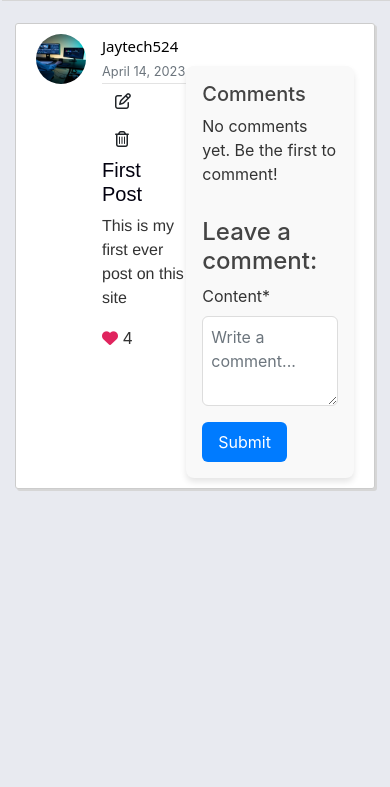
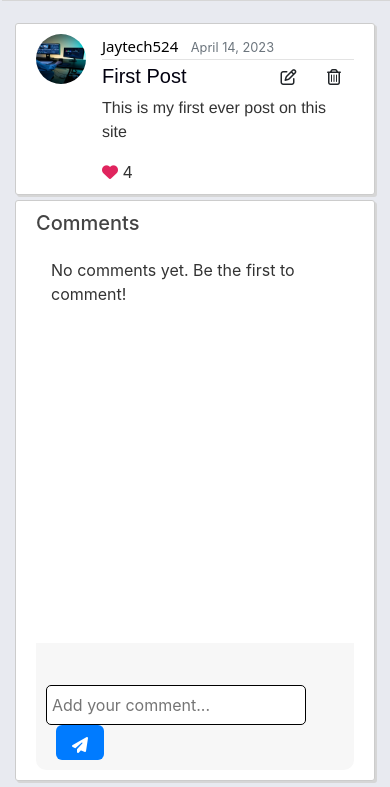
Before and after one commit to jaytech504/Django, a Django app: page /post/1/ in a window 390 px wide. Shown: the part 57-844 px from the top of the page. Run offline with Django 4.2, Linux system fonts and the light colour scheme; a user stored in the database is signed in; data comes from the database, SQL or seed files in the repository; data that the repository does not hold is empty; some libraries are stand-ins or nearby versions.

Commit message:
added comment feature

```diff
--- a/blog/static/css/main.css
+++ b/blog/static/css/main.css
@@ -202,6 +202,9 @@ a.article-title:hover {
   margin-top: 10px;
 }
 
+.like-btn i:hover {
+  color: #e0245e;
+}
 
 .like-btn .far {
   color: #657786;
@@ -370,12 +373,7 @@ a.article-title:hover {
   background-color: #00aced;
   background-image: none;
 }
-@media (max-width: 576px){
-  .side-bar {
-    display: none;
-  }
 
-}
 .notification-list {
   list-style: none;
   padding: 0;
@@ -406,7 +404,7 @@ a.article-title:hover {
 }
 .timestamp {
   color: #6c757d;
-  font-size: 0.875rem;
+  font-size: 0.7rem;
 }
 .notification-icon {
   color: #6c757d;
@@ -607,6 +605,51 @@ a.article-title:hover {
 
 
 /* General styles for the comment section */
+.comment-box {
+  padding: 15px;
+  height: 400px;
+  overflow-y: auto;
+  background: white;
+}
+
+.comment-footer {
+  padding: 10px;
+  background: #f7f7f7;
+  display: flex;
+  border-bottom-left-radius: 10px;
+  border-bottom-right-radius: 10px;
+}
+
+.comment-footer button {
+  background: #0084b4;
+  color: #fff;
+  border: none;
+  padding: 2px;
+  border-radius: 5px;
+  margin-left: 10px;
+  cursor: pointer;
+  height: 35px;
+}
+
+.com-btn {
+  margin-left: 20px;
+}
+
+.com-btn a {
+  color: black;
+}
+
+.com-btn a:hover {
+  color: #0084b4;
+}
+
+.comment-input {
+  border-radius: 5px;
+  border: 1px solid black;
+  padding: 5px;
+  height: 40px;
+}
+
 .comments-section {
   margin-top: 2rem;
   padding: 1rem;
--- a/blog/templates/blog/base.html
+++ b/blog/templates/blog/base.html
@@ -9,6 +9,7 @@
     <!-- Bootstrap CSS -->
     <link href="https://stackpath.bootstrapcdn.com/bootstrap/4.5.2/css/bootstrap.min.css" rel="stylesheet">
     <link rel="stylesheet" href="https://cdn.jsdelivr.net/npm/bootstrap@4.0.0/dist/css/bootstrap.min.css" integrity="sha384-Gn5384xqQ1aoWXA+058RXPxPg6fy4IWvTNh0E263XmFcJlSAwiGgFAW/dAiS6JXm" crossorigin="anonymous">
+    <link rel="stylesheet" href="https://cdn.jsdelivr.net/npm/bootstrap-icons@1.11.3/font/bootstrap-icons.min.css">
     <link rel="stylesheet" href="https://cdnjs.cloudflare.com/ajax/libs/font-awesome/6.4.2/css/all.min.css">
     <link rel="stylesheet" href="https://maxcdn.bootstrapcdn.com/bootstrap/4.0.0/css/bootstrap.min.css">
     <link rel="stylesheet" type="text/css" href="{% static 'css/main.css' %}">
@@ -76,19 +77,9 @@
       {% endif %}
       {% block content %}{% endblock %}
     </div>
-    <div class="col-md-4 side-bar">
-      <div class="content-section">
-        <h3>Our Sidebar</h3>
-        <p class='text-muted'>You can put any information here you'd like.
-          <ul class="list-group">
-            <li class="list-group-item list-group-item-light">Latest Posts</li>
-            <li class="list-group-item list-group-item-light">Announcements</li>
-            <li class="list-group-item list-group-item-light">Calendars</li>
-            <li class="list-group-item list-group-item-light">etc</li>
-          </ul>
-        </p>
-      </div>
-    </div>
+
+      {% block side %}{% endblock %}
+
   </div>
 </main>
 <script src="https://code.jquery.com/jquery-3.6.0.min.js"></script>
--- a/blog/templates/blog/post_detail.html
+++ b/blog/templates/blog/post_detail.html
@@ -36,14 +36,23 @@
     </span>
     <span id="like-count-{{ post.id }}">{{ post.like_set.count }}</span>
 </div>
-<div class="comments-section">
+</article>
+{% endblock content %}
+
+{% block side %}
+<div class="col-md-4 side-bar">
+    <div class="content-section">
   <h5>Comments</h5>
-  <div>
+  <div class="comment-box" id="comment-box">
       {% for comment in comments %}
           <div class="comment">
-              <div class="comment-avatar"></div>
+              <div class="comment-avatar"><img class="rounded-circle" width="40px" height="40px" src="{{ comment.user.profile.image.url }}"></div>
               <div class="comment-content">
-                  <strong>{{ comment.user.username }}</strong>
+                {% if comment.user == user %}
+                  <strong><a href="{% url 'my_profile' %}">{{ comment.user.username }}</a></strong>
+                {% else %}
+                  <strong><a href="{% url 'profile' comment.user.username %}">{{ comment.user.username }}</a></strong>
+                {% endif %}
                   <small>{{ comment.timestamp|date:"F j, Y, g:i a" }}</small>
                   <p>{{ comment.content }}</p>
               </div>
@@ -54,17 +63,19 @@
   </div>
 
   {% if user.is_authenticated %}
+    <div class="comment-footer">
       <div class="comment-form">
-          <h4>Leave a comment:</h4>
           <form method="POST">
               {% csrf_token %}
-              {{ form|crispy }}
-              <button type="submit">Submit</button>
+              <input type="text" name="content" placeholder="Add your comment..." class="comment-input">
+              <button type="submit"><i class="fa fa-paper-plane"></i></button>
           </form>
       </div>
+    </div>
   {% else %}
       <p><a href="{% url 'login' %}">Login</a> to leave a comment.</p>
   {% endif %}
-</div>
-</article>
-{% endblock content %}
+  </div>
+  </div>
+
+{% endblock %}
--- a/blog/views.py
+++ b/blog/views.py
@@ -10,6 +10,7 @@ from django.contrib.auth.decorators import login_required
 from django.utils.decorators import method_decorator
 from django.contrib.auth.mixins import LoginRequiredMixin, UserPassesTestMixin
 from django.views import View
+from users.models import Notification
 from users import models as user_models
 from django.views.generic import ListView, DetailView, CreateView, UpdateView, DeleteView
 # Create your views here.
@@ -20,11 +21,14 @@ class PostListView(ListView):
     context_object_name = 'posts'
     ordering = ['-date_posted']
 
+
     def get_context_data(self, **kwargs):
         context = super().get_context_data(**kwargs)
         if self.request.user.is_authenticated:
             user_likes = Like.objects.filter(user=self.request.user).values_list('post_id', flat=True)
             context['user_likes'] = user_likes
+            notifications = Notification.objects.filter(recipient=self.request.user).order_by('-timestamp')
+            context['notifications'] = notifications
         return context
 
 
@@ -52,7 +56,7 @@ class PostDetailView(DetailView):
     def get_context_data(self, **kwargs):
         post = self.get_object()
         context = super().get_context_data(**kwargs)
-        context['comments'] = post.comments.all()
+        context['comments'] = post.comments.all().order_by('-timestamp')
         context['form'] = CommentForm()
         if self.request.user.is_authenticated:
             context['user_liked'] = Like.objects.filter(user=self.request.user, post=self.object).exists()
```
Also changed, not shown: blog/templates/blog/home.html (+30 -0 lines), media/post_images/istockphoto-1175405816-1024x1024.jpg (added), media/post_images/pngegg_1.png (added), media/post_images/pngegg_1_UtdOSu0.png (added), media/profile_pics/App_design_2N18aLk.jpg (added), media/profile_pics/pngfind.com-website-header-png-3412948.png (added).
